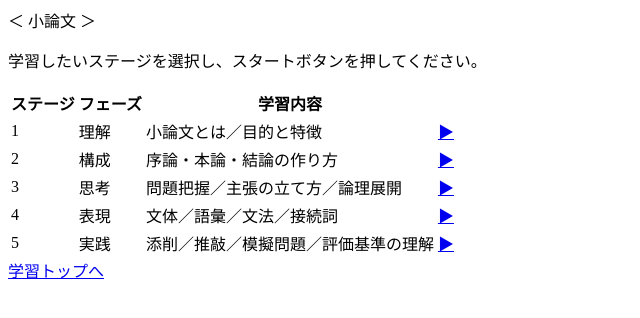
After one commit to kandada15/yurarinstudy, a Flask app: page /writing/step_list in a window 1280 px wide. The commit adds this page. Shown: the top 318 px of the page, without its empty margins (0-640 px from the left). Run offline with Flask 3, Linux system fonts and the light colour scheme.

Commit message:
フェーズのとこ

```diff
--- a/study/apps/app.py
+++ b/study/apps/app.py
@@ -25,5 +25,5 @@ app.register_blueprint(task_bp, url_prefix='/task')
 from apps.dashboard.views import dashboard_bp
 app.register_blueprint(dashboard_bp, url_prefix='/dashboard')
 
-# from apps.writing.views import writing_bp
-# app.register_blueprint(writing_bp, url_prefix='/writing')
+from apps.writing.views import writing_bp
+app.register_blueprint(writing_bp, url_prefix='/writing')
--- a/study/apps/task/views.py
+++ b/study/apps/task/views.py
@@ -9,7 +9,6 @@ from .dao.submission_dao import SubmissionDao
 # 以下、11/27作成時
 from apps.crud.dao.group_dao import GroupDao
 
-あいうえお
 # アプリの作成
 task_bp = Blueprint(
   "task",
--- /dev/null
+++ b/study/apps/writing/templates/writing/step_list.html
@@ -0,0 +1,50 @@
+<!DOCTYPE html>
+<html lang="ja">
+<head>
+    <meta charset="UTF-8">
+    <title>ステージ選択 - {{ data.name }}</title>
+    </head>
+<body>
+
+    <div class="container">
+        <div class="title"> ＜ {{ data.name }} ＞ </div>
+
+        <p class="instruction">学習したいステージを選択し、スタートボタンを押してください。</p>
+
+        <table>
+            <thead>
+                <tr>
+                    <th class="col-stage">ステージ</th> <th class="col-phase">フェーズ</th> <th class="col-content">学習内容</th> <th class="col-action"></th> </tr>
+            </thead>
+            <tbody>
+                {# views.py から渡されたステップ一覧をループで回す #}
+                {% for step in data.steps %}
+                <tr>
+                    <td>{{ step.no }}</td>
+
+                    <td>{{ step.phase }}</td>
+
+                    <td class="col-content">{{ step.content }}</td>
+
+                    <td>
+                        {# 学習画面へ。どのカテゴリのどのステージか情報を渡す #}
+                        <a href="{{ url_for('writing.step_learning', category_id=data.id, stage_no=step.no) }}" >
+                        ▶
+                    </a>
+                    </td>
+                </tr>
+                {% else %}
+                <tr>
+                    <td colspan="4">現在、表示できるステップはありません。</td>
+                </tr>
+                {% endfor %}
+            </tbody>
+        </table>
+
+        <div class="footer">
+            <a href="{{ url_for('writing.index') }}" class="footer-btn">学習トップへ</a>
+        </div>
+    </div>
+
+</body>
+</html>
--- a/study/apps/writing/templates/writing/writing_top.html
+++ b/study/apps/writing/templates/writing/writing_top.html
@@ -25,7 +25,7 @@
 
                         </a>
                     </div>
-
+                {% endfor %}
             </div>
 
         </div>
--- a/study/apps/writing/views.py
+++ b/study/apps/writing/views.py
@@ -1,6 +1,6 @@
 from flask import Blueprint, render_template
 from apps.task.models.model_task import Task
-from flask import Blueprint, redirect, render_template, abort
+from flask import Blueprint, redirect, render_template, abort, request
 
 # アプリの作成 (省略なし)
 writing_bp = Blueprint(
@@ -31,8 +31,21 @@ def index():
 
 @writing_bp.route('/step_list')
 def step_list():
-  """ステージ一覧ページ"""
-  return render_template('writing/step_list.html')
+    category_id = request.args.get('category_id')
+    all_category_data = {
+        '1': {
+            'name': '小論文',
+            'steps': [
+                {'no': 1, 'phase': '理解', 'content': '小論文とは／目的と特徴'},
+                {'no': 2, 'phase': '構成', 'content': '序論・本論・結論の作り方'},
+                {'no': 3, 'phase': '思考', 'content': '問題把握／主張の立て方／論理展開'},
+                {'no': 4, 'phase': '表現', 'content': '文体／語彙／文法／接続詞'},
+                {'no': 5, 'phase': '実践', 'content': '添削／推敲／模擬問題／評価基準の理解'}
+            ]
+        }
+    }
+    selected_data = all_category_data.get(category_id, all_category_data['1'])
+    return render_template('writing/step_list.html', data=selected_data)
 
 @writing_bp.route('/step_learning')
 def step_learning():
```
Also changed, not shown: study/apps/writing/templates/step_list.html (deleted, +0 -74 lines).
